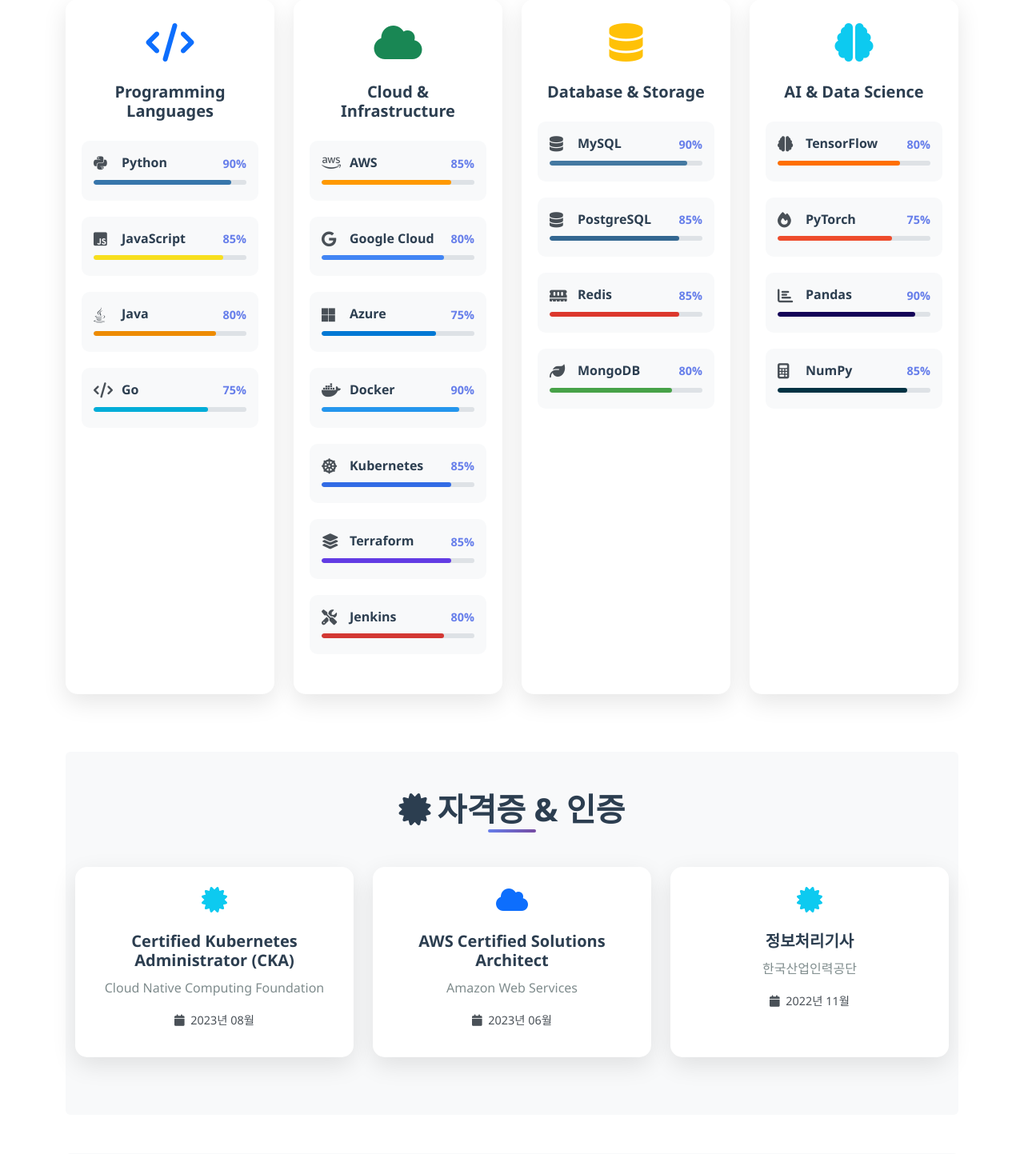
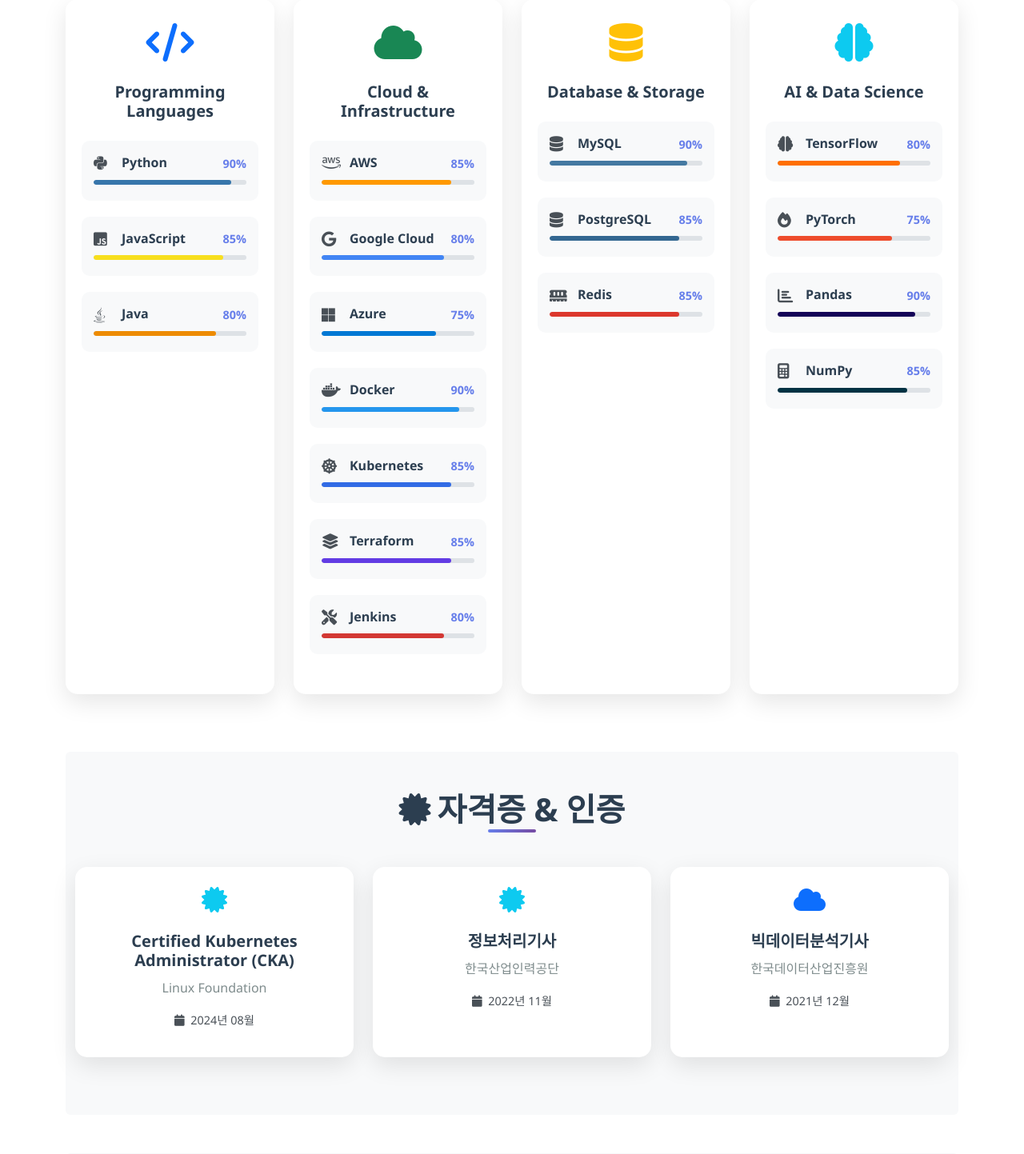
Before and after one commit to byungju-oh/podo, a Flask app: page /about in a window 1280 px wide. Shown: the part 937-2380 px from the top of the page at 80% size. Run offline with Flask 3, Linux system fonts and the light colour scheme; data comes from the database, SQL or seed files in the repository; data that the repository does not hold is empty; some libraries are stand-ins or nearby versions.

Commit message:
짜잘수정

```diff
--- a/was/app.py
+++ b/was/app.py
@@ -366,14 +366,14 @@
             {'name': 'Python', 'category': 'language', 'icon_class': 'fab fa-python', 'color': '#3776ab', 'proficiency': 90, 'is_primary': True},
             {'name': 'JavaScript', 'category': 'language', 'icon_class': 'fab fa-js-square', 'color': '#f7df1e', 'proficiency': 85, 'is_primary': True},
             {'name': 'Java', 'category': 'language', 'icon_class': 'fab fa-java', 'color': '#ed8b00', 'proficiency': 80},
-            {'name': 'Go', 'category': 'language', 'icon_class': 'fas fa-code', 'color': '#00add8', 'proficiency': 75},
+
             {'name': 'Django', 'category': 'framework', 'icon_class': 'fas fa-server', 'color': '#092e20', 'proficiency': 85},
             {'name': 'Flask', 'category': 'framework', 'icon_class': 'fas fa-flask', 'color': '#000000', 'proficiency': 90},
             {'name': 'React', 'category': 'framework', 'icon_class': 'fab fa-react', 'color': '#61dafb', 'proficiency': 80, 'is_primary': True},
-            {'name': 'Vue.js', 'category': 'framework', 'icon_class': 'fab fa-vuejs', 'color': '#4fc08d', 'proficiency': 75},
+
             {'name': 'PostgreSQL', 'category': 'database', 'icon_class': 'fas fa-database', 'color': '#336791', 'proficiency': 85},
             {'name': 'MySQL', 'category': 'database', 'icon_class': 'fas fa-database', 'color': '#4479a1', 'proficiency': 90},
-            {'name': 'MongoDB', 'category': 'database', 'icon_class': 'fas fa-leaf', 'color': '#47a248', 'proficiency': 80},
+            #{'name': 'MongoDB', 'category': 'database', 'icon_class': 'fas fa-leaf', 'color': '#47a248', 'proficiency': 80},
             {'name': 'Redis', 'category': 'database', 'icon_class': 'fas fa-memory', 'color': '#dc382d', 'proficiency': 85},
             {'name': 'AWS', 'category': 'cloud', 'icon_class': 'fab fa-aws', 'color': '#ff9900', 'proficiency': 85, 'is_primary': True},
             {'name': 'Google Cloud', 'category': 'cloud', 'icon_class': 'fab fa-google', 'color': '#4285f4', 'proficiency': 80},
@@ -396,16 +396,16 @@
 
         default_certifications = [
             {
-                'name': 'AWS Certified Solutions Architect',
-                'issuer': 'Amazon Web Services',
-                'issue_date': date(2023, 6, 15),
+                'name': '빅데이터분석기사',
+                'issuer': '한국데이터산업진흥원',
+                'issue_date': date(2021, 12, 31),
                 'category': 'cloud',
                 'is_featured': True
             },
             {
                 'name': 'Certified Kubernetes Administrator (CKA)',
-                'issuer': 'Cloud Native Computing Foundation',
-                'issue_date': date(2023, 8, 20),
+                'issuer': 'Linux Foundation',
+                'issue_date': date(2024, 8, 20),
                 'category': 'devops',
                 'is_featured': True
             },
--- a/was/templates/about.html
+++ b/was/templates/about.html
@@ -505,10 +505,10 @@
                                 <i class="fas fa-cloud fa-2x text-primary"></i>
                             </div>
                             <div class="cert-body">
-                                <h5 class="cert-title">AWS Certified Solutions Architect</h5>
-                                <p class="cert-issuer">Amazon Web Services</p>
+                                <h5 class="cert-title">SQLD</h5>
+                                <p class="cert-issuer">한국데이터산업진흥원</p>
                                 <div class="cert-date">
-                                    <i class="fas fa-calendar me-1"></i>2023년 6월
+                                    <i class="fas fa-calendar me-1"></i>2024년 4월
                                 </div>
                             </div>
                         </div>
@@ -520,9 +520,9 @@
                             </div>
                             <div class="cert-body">
                                 <h5 class="cert-title">Certified Kubernetes Administrator (CKA)</h5>
-                                <p class="cert-issuer">Cloud Native Computing Foundation</p>
+                                <p class="cert-issuer">Linux Foundation</p>
                                 <div class="cert-date">
-                                    <i class="fas fa-calendar me-1"></i>2023년 8월
+                                    <i class="fas fa-calendar me-1"></i>2024년 6월
                                 </div>
                             </div>
                         </div>
@@ -536,7 +536,7 @@
                                 <h5 class="cert-title">빅데이터분석기사</h5>
                                 <p class="cert-issuer">한국데이터산업진흥원</p>
                                 <div class="cert-date">
-                                    <i class="fas fa-calendar me-1"></i>2023년 5월
+                                    <i class="fas fa-calendar me-1"></i>2021년 12월
                                 </div>
                             </div>
                         </div>
@@ -550,7 +550,7 @@
                                 <h5 class="cert-title">정보처리기사</h5>
                                 <p class="cert-issuer">한국산업인력공단</p>
                                 <div class="cert-date">
-                                    <i class="fas fa-calendar me-1"></i>2022년 11월
+                                    <i class="fas fa-calendar me-1"></i>2024년 6월
                                 </div>
                             </div>
                         </div>
```
